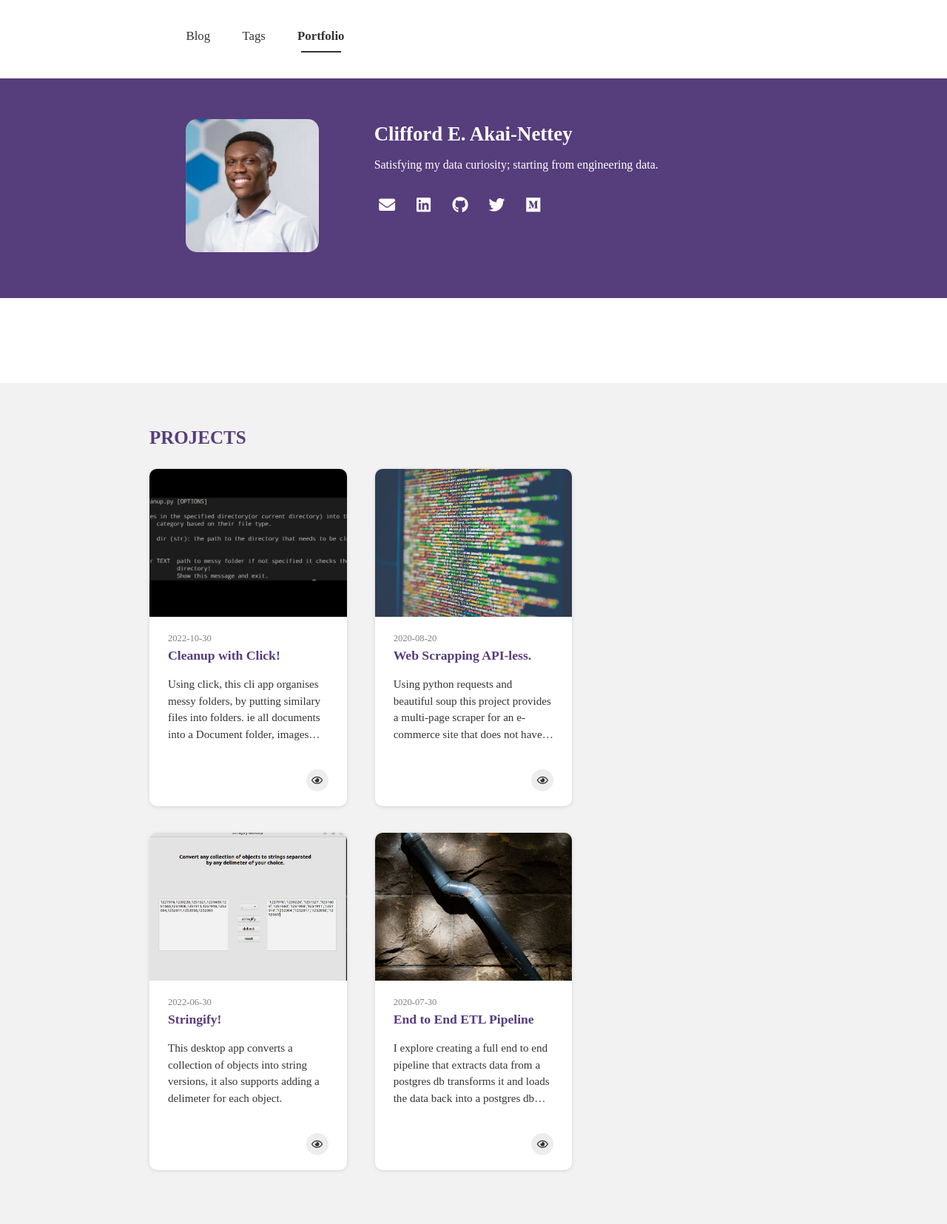
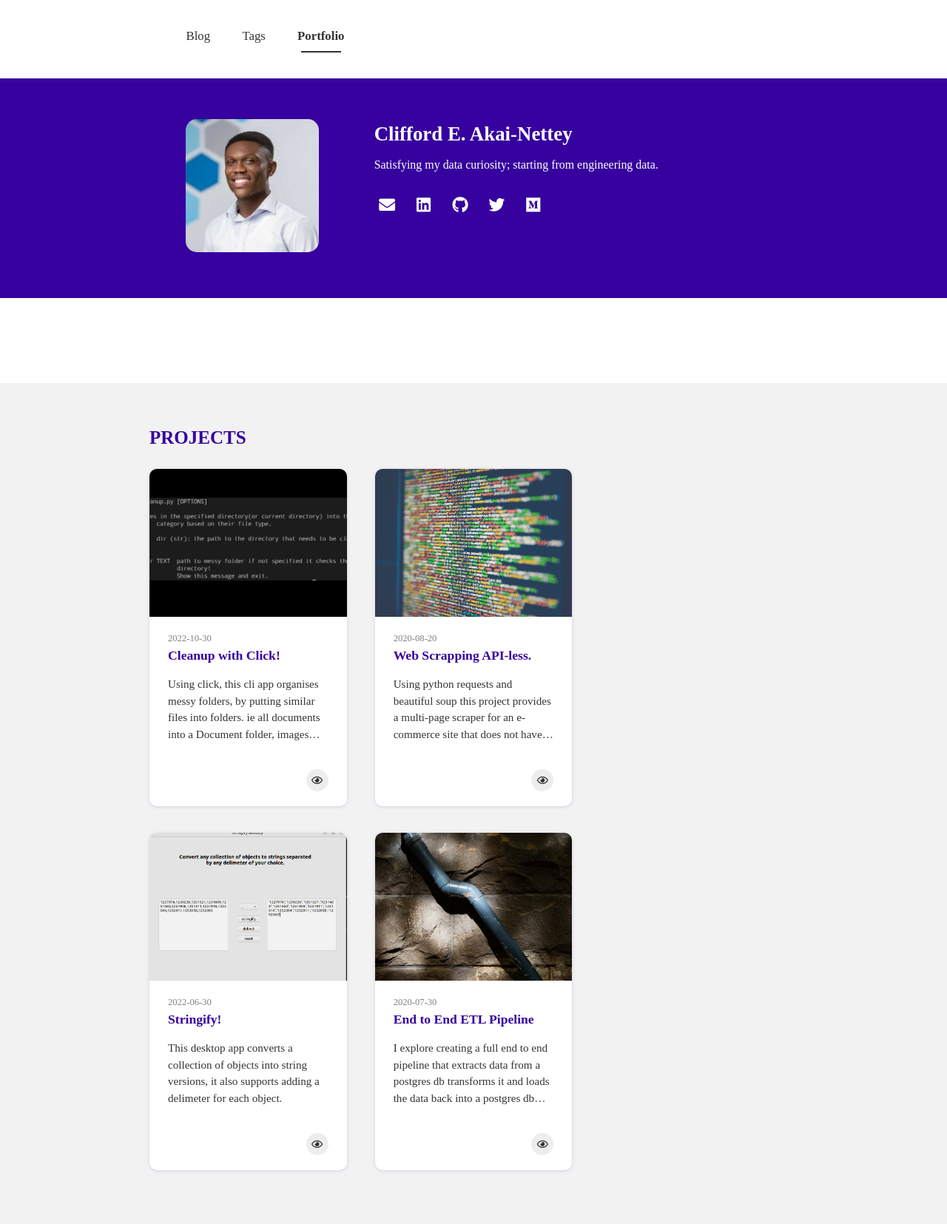
Before and after one commit to cliffordEmmanuel/cliffordEmmanuel.github.io, a Jekyll site: the page built from portfolio.html, in a window 1280 px wide. Shown: the whole page at 74% size. Built offline with Jekyll 4.4.1, drawn with Linux system fonts in a browser that asks for light colours; nearby versions of some CDN libraries; some web fonts are replaced.

Commit message:
updating look

```diff
--- a/_data/projects.yml
+++ b/_data/projects.yml
@@ -6,7 +6,7 @@
     date : 2022-10-30
     title : Cleanup with Click!
     summary :  Organises messy folders.
-    description :  Using click, this cli app organises messy folders, by putting similary files into folders. ie all documents into a Document folder, images into Images folder etc.
+    description :  Using click, this cli app organises messy folders, by putting similar files into folders. ie all documents into a Document folder, images into Images folder etc.
     contents :
         # - title :
         #   image :
--- a/_sass/base/_variable.scss
+++ b/_sass/base/_variable.scss
@@ -1,30 +1,36 @@
-$theme-color : #8b51a3;
+$theme-color : #1221f5;
 $theme-bright : #f7f4f9;
-$theme-dark : #563d7c;
-$theme-dark2 : #443063;
-$text : rgba(0,0,0,0.8);
-$text-gray : rgba(0,0,0,0.54);
+$theme-dark : #36019e;
+$theme-dark2 : #36019e;
+$text : rgba(0, 0, 0, 0.8);
+$text-gray : rgba(0, 0, 0, 0.54);
 
 %page-padding {
-    padding : 0px 15%!important;
+    padding: 0px 15% !important;
+
     @media (max-width: 991px) {
-        padding: 0px 10%!important;
+        padding: 0px 10% !important;
     }
+
     @media (max-width: 576px) {
-        padding: 0px 15px!important;
+        padding: 0px 15px !important;
     }
 }
+
 %posts-padding {
     @media (max-width: 991px) {
-        padding: 0px 10%!important;
+        padding: 0px 10% !important;
     }
+
     @media (max-width: 576px) {
-        padding: 0px!important;
+        padding: 0px !important;
     }
 }
+
 %page-nav-btn {
-    right : 5%;
+    right: 5%;
+
     @media (max-width: 991px) {
-        right : 3%;
+        right: 3%;
     }
 }
```
